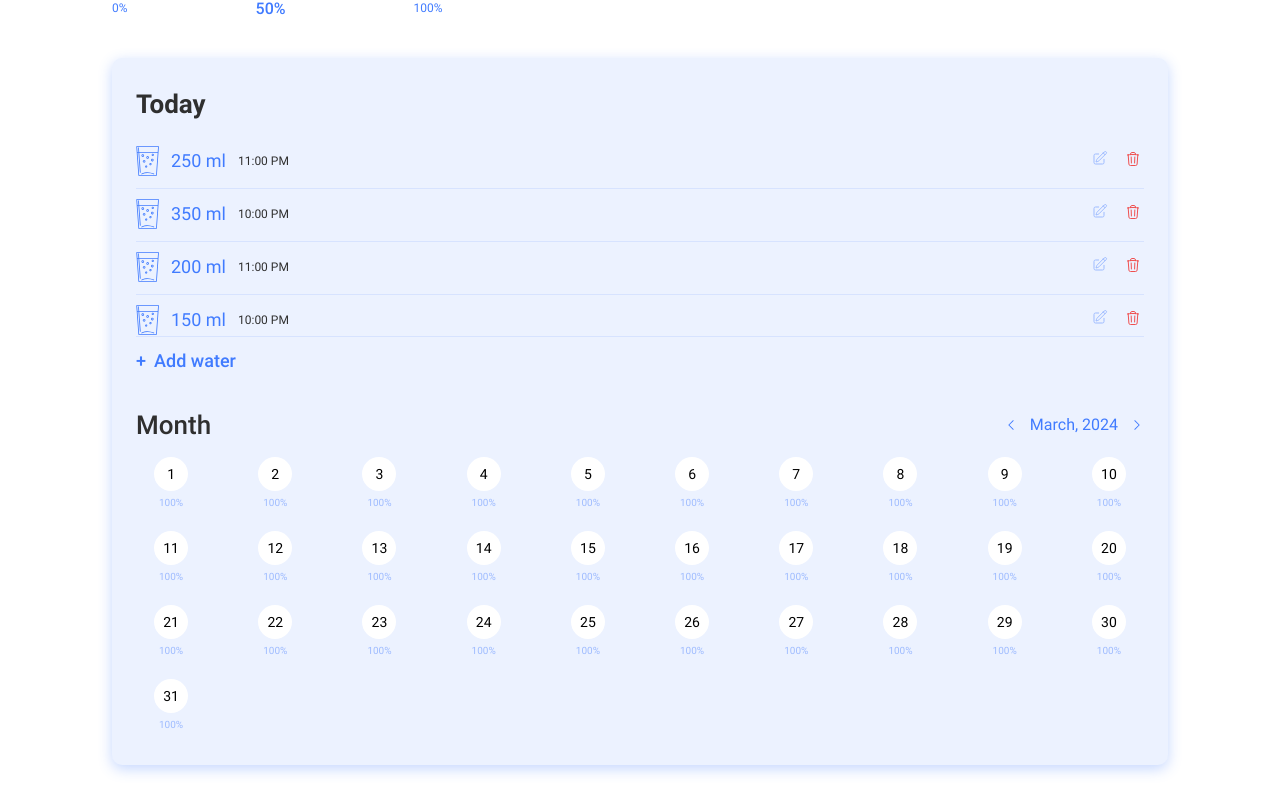
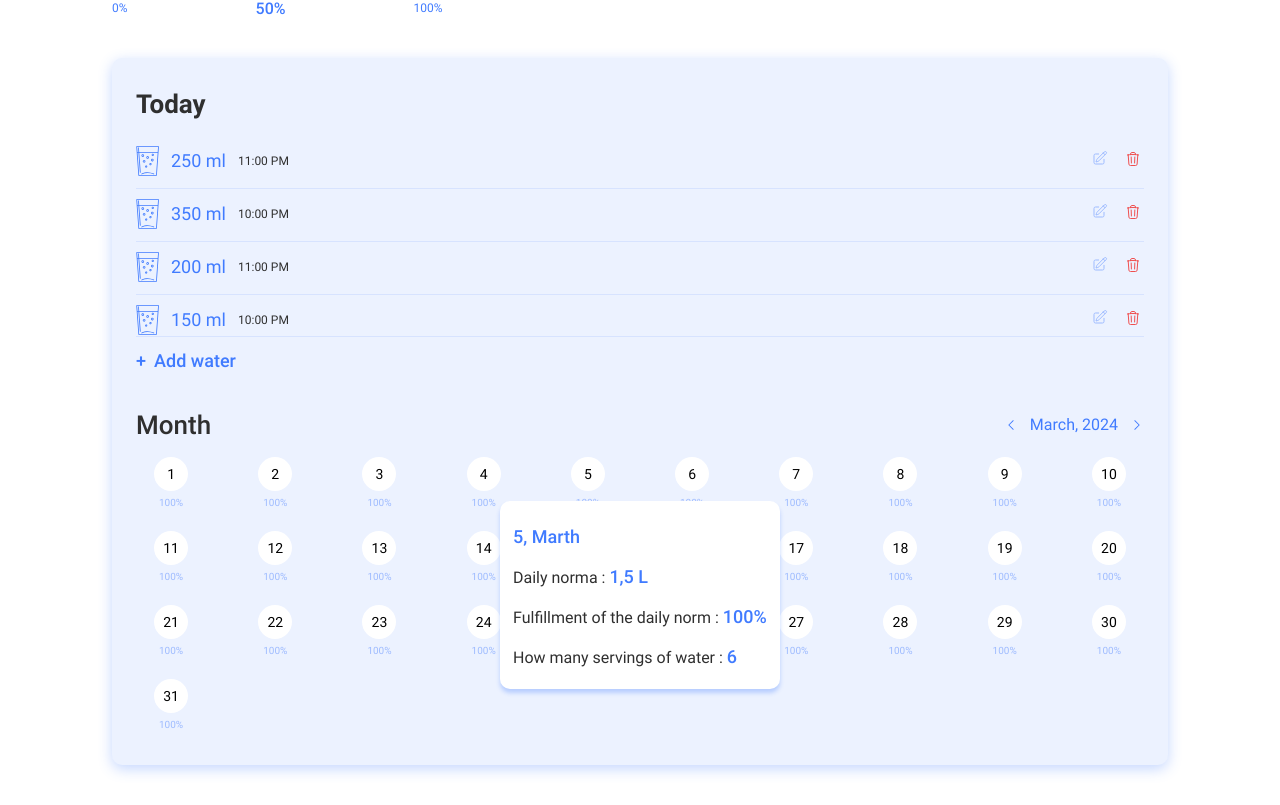
Before and after one commit to GoitStudentsWorks/bc-65-react-node-Elizabethhub, a React (Vite) app: page /byte-my-water-app/home in a window 1280 px wide. Shown: the part 740-1545 px from the top of the page. Built offline with nearby package versions, Linux system fonts and the light colour scheme.

Commit message:
feature DaysGeneralStats

```diff
--- a/src/components/CalendarElement/MonthCalendar.jsx
+++ b/src/components/CalendarElement/MonthCalendar.jsx
@@ -1,24 +1,10 @@
+import DaysGeneralStats from '../DaysGeneralStats/DaysGeneralStats';
 import { LiDayStyles, UlMonth } from './CalendarElement.styled';
 
 const MonthCalendar = ({ monthData }) => {
-  // const today = new Date();
-  // console.log(' today: ', today);
-  // const currentMonth = today.getMonth();
-  // console.log('currentMonth: ', currentMonth);
-  // const daysInMonth = new Date(
-  //   today.getFullYear(),
-  //   currentMonth + 1,
-  //   0
-  // ).getDate();
-  // console.log('daysInMonth: ', daysInMonth);
-
-  // let monthData = [];
-  // for (let day = 1; day <= daysInMonth; day++) {
-  //   monthData.push({ day, percentage: 100 });
-  // }
-
   return (
     <UlMonth>
+      <DaysGeneralStats />
       {monthData?.map((item) => (
         <LiDayStyles key={item.day}>
           <span className="day">{item.day}</span>
--- /dev/null
+++ b/src/components/DaysGeneralStats/DaysGeneralStats.jsx
@@ -0,0 +1,25 @@
+import { DayStatsContainer, UpperElem } from './DaysGeneralStats.styled';
+
+const DaysGeneralStats = () => {
+  return (
+    <DayStatsContainer>
+      <UpperElem>
+        <p>
+          <span>5, </span>
+          <span>Marth</span>
+        </p>
+      </UpperElem>
+      <p>
+        Daily norma : <span>1,5 L</span>
+      </p>
+      <p>
+        Fulfillment of the daily norm : <span>100%</span>
+      </p>
+      <p>
+        How many servings of water : <span>6</span>
+      </p>
+    </DayStatsContainer>
+  );
+};
+
+export default DaysGeneralStats;
--- /dev/null
+++ b/src/components/DaysGeneralStats/DaysGeneralStats.styled.js
@@ -0,0 +1,50 @@
+import styled from 'styled-components';
+
+export const DayStatsContainer = styled.div`
+  position: absolute;
+  left: 50%;
+  top: 50%;
+  transform: translate(-50%, -50%);
+  z-index: 1000;
+  display: inline-flex;
+  flex-direction: column;
+  align-items: flex-start;
+  gap: 16px;
+  width: 280px;
+  height: 188px;
+  padding: 24px 13px;
+  border-radius: 10px;
+  background: #fff;
+  box-shadow: 0px 4px 4px 0px rgba(64, 123, 255, 0.3);
+
+  p {
+    color: #2f2f2f;
+    line-height: 1.25;
+
+    span {
+      color: #407bff;
+      font-size: 18px;
+      font-weight: 500;
+      line-height: 1.33;
+    }
+  }
+
+  @media screen and (min-width: 768px) {
+    /* top: -190px;
+    left: 0; */
+  }
+
+  @media screen and (min-width: 1440px) {
+  }
+`;
+
+export const UpperElem = styled.div`
+  display: flex;
+  width: 100%;
+
+  p {
+    color: #407bff;
+    font-size: 16px;
+    line-height: 1.25;
+  }
+`;
```
